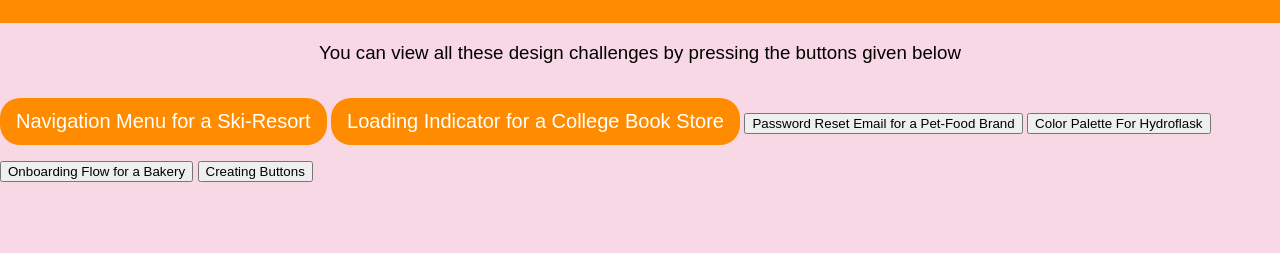
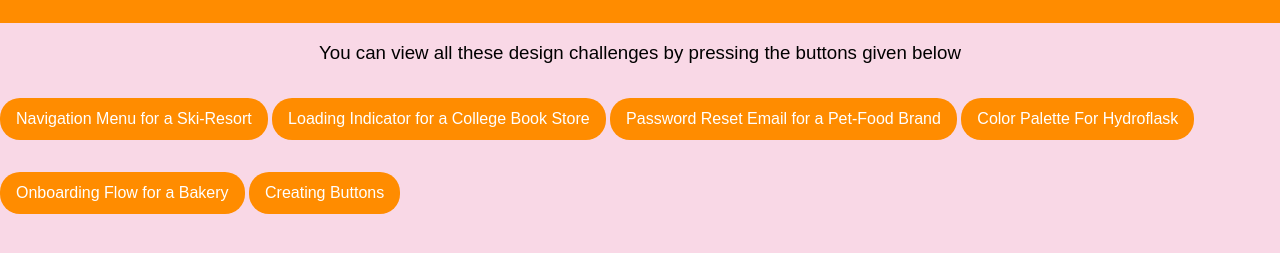
Before and after one commit to RanuTiwari/7days7DesignChallenges, a plain HTML site: page index.html in a window 1280 px wide. Shown: the part 55-308 px from the top of the page. Drawn offline with Linux system fonts and the light colour scheme.

Commit message:
Update index.html

```diff
--- a/index.html
+++ b/index.html
@@ -37,7 +37,7 @@
             display: block;
             margin: 16px auto;
             padding: 12px 16px;
-            font-size: 20px;
+            font-size: 16px;
             border: none;
             border-radius: 20px;
             cursor: pointer;
@@ -65,10 +65,10 @@
 
    <a class="button" href="https://ranutiwari.github.io/NavigationMenu">Navigation Menu for a Ski-Resort</a>
    <a class="button" href="https://ranutiwari.github.io/LoadingIndiactor">Loading Indicator for a College Book Store</a>
-    <button <a href="https://ranutiwari.github.io/PasswordReset" target="_blank"></a>Password Reset Email for a Pet-Food Brand</button>
-    <button <a href="https://ranutiwari.github.io/ColorPalette" target="_blank"></a>Color Palette For Hydroflask</button>
-    <button <a href="https://ranutiwari.github.io/OnboardingFlow" target="_blank"></a>Onboarding Flow for a Bakery</button>
-    <button <a href="https://ranutiwari.github.io/DesigningAbutton" target="_blank"></a>Creating Buttons</button>
+   <a class="button" href="https://ranutiwari.github.io/PasswordReset">Password Reset Email for a Pet-Food Brand</a>
+   <a class="button" href="https://ranutiwari.github.io/ColorPalette">Color Palette For Hydroflask</a>
+   <a class="button" href="https://ranutiwari.github.io/OnboardingFlow">Onboarding Flow for a Bakery</a>
+   <a class="button" href="https://ranutiwari.github.io/DesigningAbutton">Creating Buttons </a>
 
 </body>
 
```
